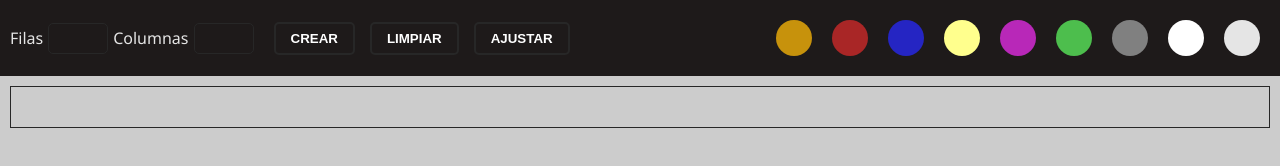
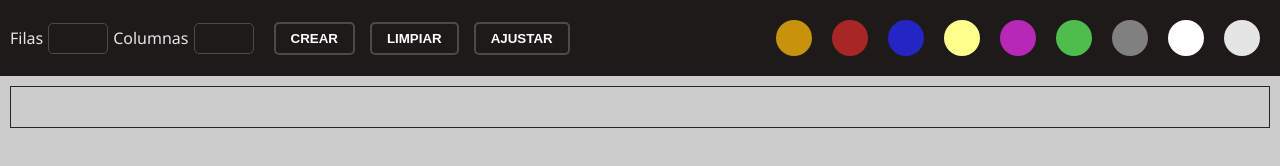
Before and after one commit to daedsoft/beads, a plain HTML site: page index.html in a window 1280 px wide. Drawn offline with Linux system fonts and the light colour scheme.

Commit message:
css fixes

```diff
--- a/styles.css
+++ b/styles.css
@@ -36,7 +36,7 @@ body{
     text-align: center;
     width: 60px;
     margin: 0 5px;
-    border: 1px solid #272727;
+    border: 1px solid #4b4b4b;
     border-radius: 5px;
     background-color: #1E1A1A;
     color: #e5e5e5;
@@ -46,7 +46,7 @@ body{
     padding: 7px 15px;
     margin-left: 15px;
     font-weight: 700;
-    border: 2px solid #272727;
+    border: 2px solid #4b4b4b;
     border-radius: 5px;
     background-color: #1E1A1A;
     color: #fff;
@@ -70,6 +70,7 @@ body{
     padding: 10px 10px 30px 10px;
     overflow-x: auto;
     border: 1px solid #272727;
+    user-select: none;
 }
 .canvas-row{
     width: 100%;
```
